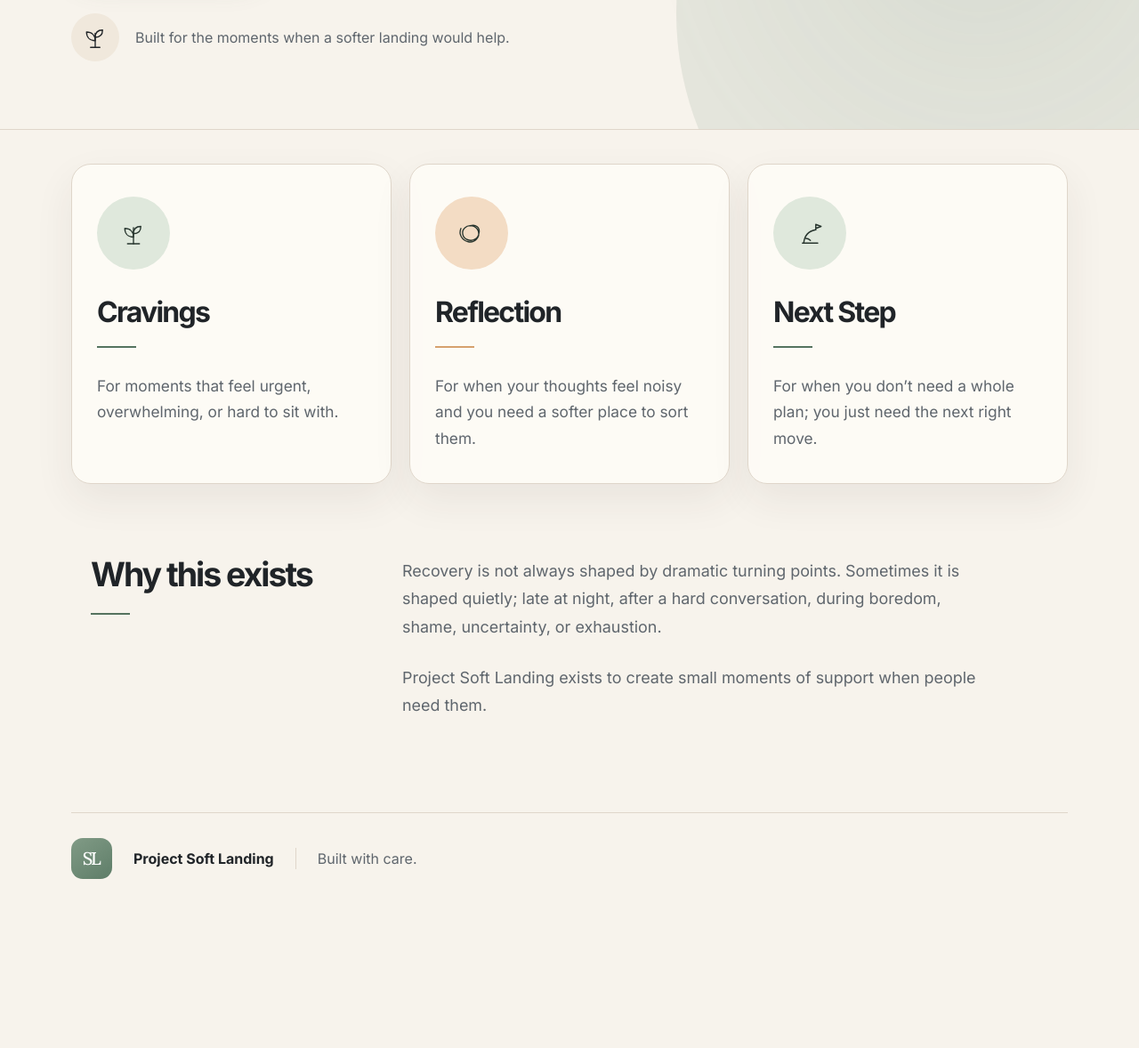
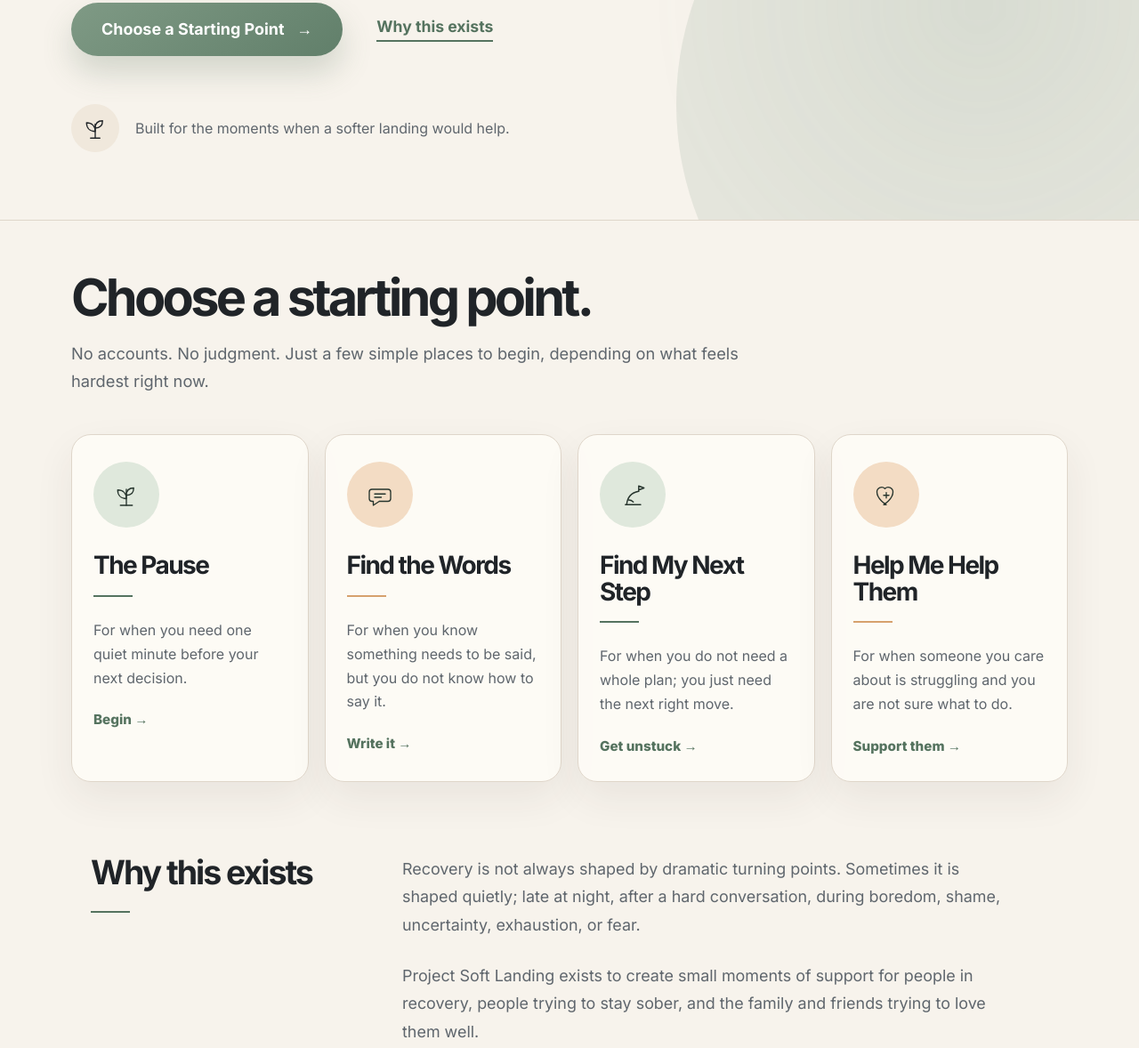
Before and after one commit to BDKFOS/project-soft-landing, a plain HTML site: page index.html in a window 1280 px wide. Shown: the part 851-2029 px from the top of the page at 89% size. Before the commit the page ends 1881 px from the top, so only its background shows below. Drawn offline with Linux system fonts and the light colour scheme.

Commit message:
Update index.html

```diff
--- a/index.html
+++ b/index.html
@@ -5,7 +5,7 @@
   <meta name="viewport" content="width=device-width, initial-scale=1.0" />
 
   <title>Project Soft Landing</title>
-  <meta name="description" content="Helpful tools for difficult moments in recovery, sobriety, and everyday life." />
+  <meta name="description" content="Calm, practical support for difficult moments in recovery, sobriety, and loving someone through addiction." />
 
   <link rel="preconnect" href="https://fonts.googleapis.com">
   <link rel="preconnect" href="https://fonts.gstatic.com" crossorigin>
@@ -106,28 +106,20 @@
 
     .hero-wrap::after {
       content: "";
-
       position: absolute;
-
       right: -180px;
       bottom: -120px;
-
       width: 720px;
       height: 720px;
-
       border-radius: 50%;
-
       background:
-
         radial-gradient(
           circle,
           rgba(111,141,122,.10),
           rgba(111,141,122,.03) 45%,
           transparent 72%
         );
-
       filter: blur(10px);
-
       pointer-events: none;
     }
 
@@ -135,7 +127,7 @@
       position: relative;
       z-index: 1;
       padding: 98px 0 76px;
-      max-width: 760px;
+      max-width: 820px;
     }
 
     .eyebrow {
@@ -156,7 +148,7 @@
 
     .hero p {
       margin: 0;
-      max-width: 610px;
+      max-width: 650px;
       color: var(--muted);
       font-size: 1.58rem;
       line-height: 1.55;
@@ -210,30 +202,59 @@
       display: grid;
       place-items: center;
       color: var(--text);
+      flex: 0 0 auto;
+    }
+
+    .section-intro {
+      padding: 56px 0 24px;
+      max-width: 760px;
+    }
+
+    .section-intro h2 {
+      font-size: clamp(2.2rem, 5vw, 3.6rem);
+      line-height: 1.05;
+      letter-spacing: -.065em;
+      margin: 0 0 18px;
+    }
+
+    .section-intro p {
+      margin: 0;
+      color: var(--muted);
+      font-size: 1.14rem;
+      line-height: 1.7;
     }
 
     .cards {
       display: grid;
-      grid-template-columns: repeat(3, 1fr);
-      gap: 20px;
-      padding: 38px 0 82px;
+      grid-template-columns: repeat(4, 1fr);
+      gap: 18px;
+      padding: 20px 0 82px;
     }
 
     .card {
       background: rgba(255, 253, 248, .82);
       border: 1px solid var(--border);
       border-radius: 22px;
-      padding: 36px 28px;
+      padding: 30px 24px;
       box-shadow: 0 18px 45px rgba(56, 48, 39, .07);
+      text-decoration: none;
+      color: inherit;
+      transition: transform .18s ease, box-shadow .18s ease, border-color .18s ease;
+    }
+
+    .card:hover {
+      transform: translateY(-4px);
+      box-shadow: 0 24px 60px rgba(56, 48, 39, .10);
+      border-color: rgba(85, 115, 95, .35);
     }
 
     .icon-circle {
-      width: 82px;
-      height: 82px;
+      width: 74px;
+      height: 74px;
       border-radius: 50%;
       display: grid;
       place-items: center;
-      margin-bottom: 32px;
+      margin-bottom: 28px;
       color: #26342d;
     }
 
@@ -242,33 +263,43 @@
       background: var(--sage-soft);
     }
 
-    .card:nth-child(2) .icon-circle {
+    .card:nth-child(2) .icon-circle,
+    .card:nth-child(4) .icon-circle {
       background: var(--peach-soft);
     }
 
     .card h3 {
-      font-size: 2rem;
-      line-height: 1;
+      font-size: 1.75rem;
+      line-height: 1.05;
       letter-spacing: -.055em;
-      margin: 0 0 22px;
+      margin: 0 0 18px;
     }
 
     .mini-line {
       width: 44px;
       height: 2px;
       background: var(--sage-dark);
-      margin-bottom: 28px;
+      margin-bottom: 24px;
     }
 
-    .card:nth-child(2) .mini-line {
+    .card:nth-child(2) .mini-line,
+    .card:nth-child(4) .mini-line {
       background: #d6a16d;
     }
 
     .card p {
       margin: 0;
       color: var(--muted);
-      font-size: 1.08rem;
-      line-height: 1.7;
+      font-size: 1rem;
+      line-height: 1.68;
+    }
+
+    .card-cta {
+      display: inline-block;
+      margin-top: 24px;
+      color: var(--sage-dark);
+      font-weight: 800;
+      font-size: .95rem;
     }
 
     .why {
@@ -293,7 +324,7 @@
       color: var(--muted);
       font-size: 1.12rem;
       line-height: 1.75;
-      max-width: 660px;
+      max-width: 680px;
     }
 
     .why-copy p {
@@ -321,6 +352,7 @@
       font-size: 1.25rem;
       letter-spacing: -.12em;
       padding-right: 2px;
+      flex: 0 0 auto;
     }
 
     .footer-brand {
@@ -342,6 +374,12 @@
       stroke-width: 1.8;
       stroke-linecap: round;
       stroke-linejoin: round;
+    }
+
+    @media (max-width: 1020px) {
+      .cards {
+        grid-template-columns: repeat(2, 1fr);
+      }
     }
 
     @media (max-width: 850px) {
@@ -398,6 +436,10 @@
         gap: 20px;
       }
 
+      .section-intro {
+        padding-top: 44px;
+      }
+
       .cards {
         grid-template-columns: 1fr;
       }
@@ -427,7 +469,7 @@
         <div class="logo">SL</div>
         <div>
           <div class="brand-title">Project Soft Landing</div>
-          <div class="brand-subtitle">Helpful tools for difficult moments</div>
+          <div class="brand-subtitle">Calm support for difficult moments</div>
         </div>
       </div>
     </header>
@@ -438,14 +480,14 @@
       <section class="hero">
         <div class="eyebrow">PRIVATE. SIMPLE. NO ACCOUNT REQUIRED.</div>
 
-        <h1>Helpful tools for difficult moments.</h1>
+        <h1>Small support when things feel too heavy.</h1>
 
         <p>
-          A calm place for small next steps in recovery, sobriety, and the hard moments that come with being human.
+          Project Soft Landing offers calm, practical guidance for recovery, sobriety, hard conversations, and the people who love someone through addiction.
         </p>
 
         <div class="actions">
-          <a class="button" href="#tools">Explore Tools <span>→</span></a>
+          <a class="button" href="#tools">Choose a Starting Point <span>→</span></a>
           <a class="soft-link" href="#why">Why this exists</a>
         </div>
 
@@ -465,8 +507,15 @@
   </div>
 
   <main class="page">
-    <section class="cards" id="tools">
-      <article class="card">
+    <section class="section-intro" id="tools">
+      <h2>Choose a starting point.</h2>
+      <p>
+        No accounts. No judgment. Just a few simple places to begin, depending on what feels hardest right now.
+      </p>
+    </section>
+
+    <section class="cards" aria-label="Project Soft Landing experiences">
+      <a class="card" href="/pause.html">
         <div class="icon-circle">
           <svg viewBox="0 0 48 48" aria-hidden="true">
             <path d="M24 40V16" />
@@ -475,23 +524,27 @@
             <path d="M15 40h18" />
           </svg>
         </div>
-        <h3>Cravings</h3>
+        <h3>The Pause</h3>
         <div class="mini-line"></div>
-        <p>For moments that feel urgent, overwhelming, or hard to sit with.</p>
-      </article>
+        <p>For when you need one quiet minute before your next decision.</p>
+        <span class="card-cta">Begin →</span>
+      </a>
 
-      <article class="card">
+      <a class="card" href="/find-the-words.html">
         <div class="icon-circle">
           <svg viewBox="0 0 48 48" aria-hidden="true">
-            <path d="M22 13c8-3 15 3 13 11-1 8-9 13-17 10-8-3-10-13-4-18 6-6 17-3 20 5 3 9-5 18-15 16-9-2-15-11-11-20" />
+            <path d="M12 16h24a4 4 0 0 1 4 4v10a4 4 0 0 1-4 4H23l-9 6v-6h-2a4 4 0 0 1-4-4V20a4 4 0 0 1 4-4Z" />
+            <path d="M16 23h16" />
+            <path d="M16 28h10" />
           </svg>
         </div>
-        <h3>Reflection</h3>
+        <h3>Find the Words</h3>
         <div class="mini-line"></div>
-        <p>For when your thoughts feel noisy and you need a softer place to sort them.</p>
-      </article>
+        <p>For when you know something needs to be said, but you do not know how to say it.</p>
+        <span class="card-cta">Write it →</span>
+      </a>
 
-      <article class="card">
+      <a class="card" href="/next-step.html">
         <div class="icon-circle">
           <svg viewBox="0 0 48 48" aria-hidden="true">
             <path d="M15 39c1-12 7-18 18-20" />
@@ -500,10 +553,25 @@
             <path d="M18 32c3 0 5 1 7 3" />
           </svg>
         </div>
-        <h3>Next Step</h3>
+        <h3>Find My Next Step</h3>
         <div class="mini-line"></div>
-        <p>For when you don’t need a whole plan; you just need the next right move.</p>
-      </article>
+        <p>For when you do not need a whole plan; you just need the next right move.</p>
+        <span class="card-cta">Get unstuck →</span>
+      </a>
+
+      <a class="card" href="/help-me-help-them.html">
+        <div class="icon-circle">
+          <svg viewBox="0 0 48 48" aria-hidden="true">
+            <path d="M24 39s-14-8-14-19a7 7 0 0 1 12-5 7 7 0 0 1 12 5c0 11-14 19-14 19Z" />
+            <path d="M24 21v8" />
+            <path d="M20 25h8" />
+          </svg>
+        </div>
+        <h3>Help Me Help Them</h3>
+        <div class="mini-line"></div>
+        <p>For when someone you care about is struggling and you are not sure what to do.</p>
+        <span class="card-cta">Support them →</span>
+      </a>
     </section>
 
     <section class="why" id="why">
@@ -514,11 +582,11 @@
 
       <div class="why-copy">
         <p>
-          Recovery is not always shaped by dramatic turning points. Sometimes it is shaped quietly; late at night, after a hard conversation, during boredom, shame, uncertainty, or exhaustion.
+          Recovery is not always shaped by dramatic turning points. Sometimes it is shaped quietly; late at night, after a hard conversation, during boredom, shame, uncertainty, exhaustion, or fear.
         </p>
 
         <p>
-          Project Soft Landing exists to create small moments of support when people need them.
+          Project Soft Landing exists to create small moments of support for people in recovery, people trying to stay sober, and the family and friends trying to love them well.
         </p>
       </div>
     </section>
```
Lines whose indentation alone changed are shown as unchanged.
